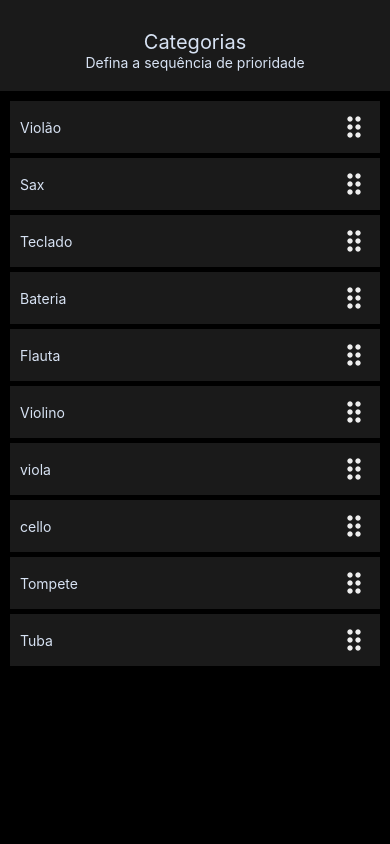
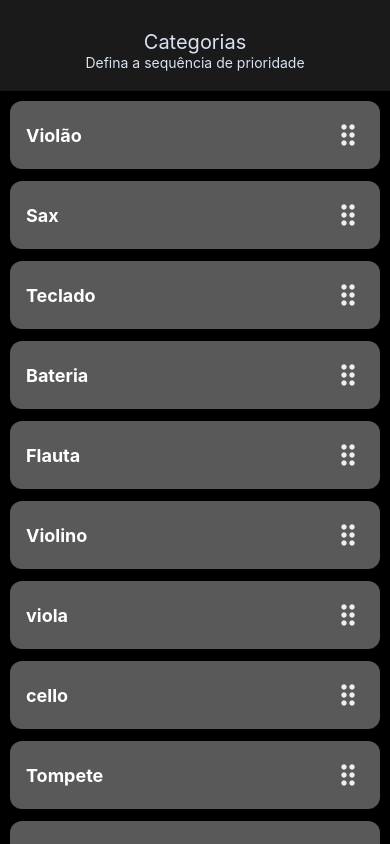
Before and after one commit to vandodev/interactive-list, a React Native app: screen / in a window 390 px wide. Built offline with nearby package versions, Linux system fonts and the light colour scheme.

Commit message:
:straight_ruler: :notebook: :pencil2: Refatorando estilo do card

```diff
--- a/src/components/Card/index.tsx
+++ b/src/components/Card/index.tsx
@@ -1,8 +1,8 @@
 import {MaterialIcons} from '@expo/vector-icons'
 import { View, Text } from 'react-native';
-import {styles} from './styles'
+import {HEIGHT, MARGIN_BOTTON, styles} from './styles'
 
-// export const CARD_HEIGHT = HEIGHT + MARGIN_BOTTON;
+export const CARD_HEIGHT = HEIGHT + MARGIN_BOTTON;
 
 export type CardProps = {
     id: number,
--- a/src/components/Card/styles.ts
+++ b/src/components/Card/styles.ts
@@ -1,18 +1,25 @@
 import {StyleSheet} from 'react-native'
+
+export const HEIGHT = 68;
+export const MARGIN_BOTTON = 12;
 
 export const styles =  StyleSheet.create({
 
     Container:{
-        backgroundColor:"#1A1A1A",
-        marginBottom:5,
-        padding:10,
-        flex:1,
+        width:'100%',
+        height: HEIGHT,
+        borderRadius: MARGIN_BOTTON,
+        backgroundColor:"#595959",
+        padding:16,
         flexDirection:"row",
         alignItems:"center",
+        justifyContent:'space-between',
+        marginBottom:12,
     },
     Title:{
-       color:"#d7e2f3",
-       flex:1
+        fontWeight: 'bold',
+        fontSize:18,
+        color:"#fff",
     },
 
 });
```
